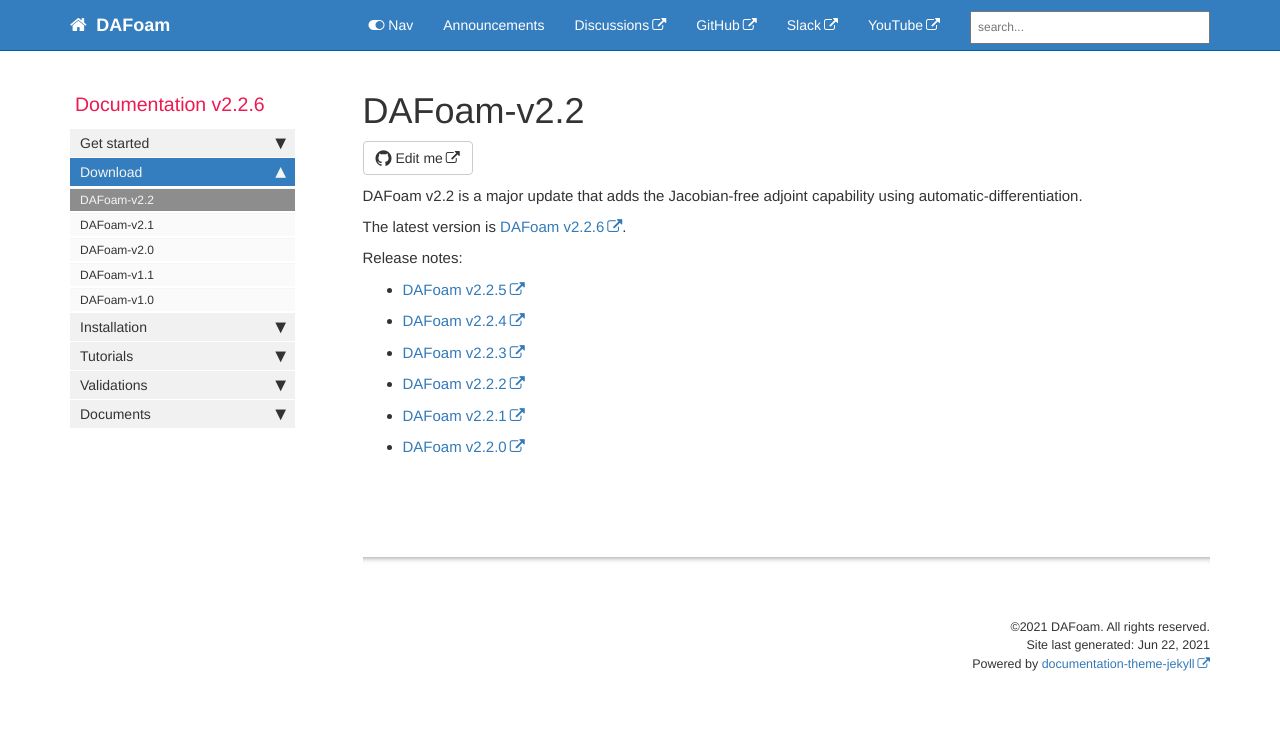
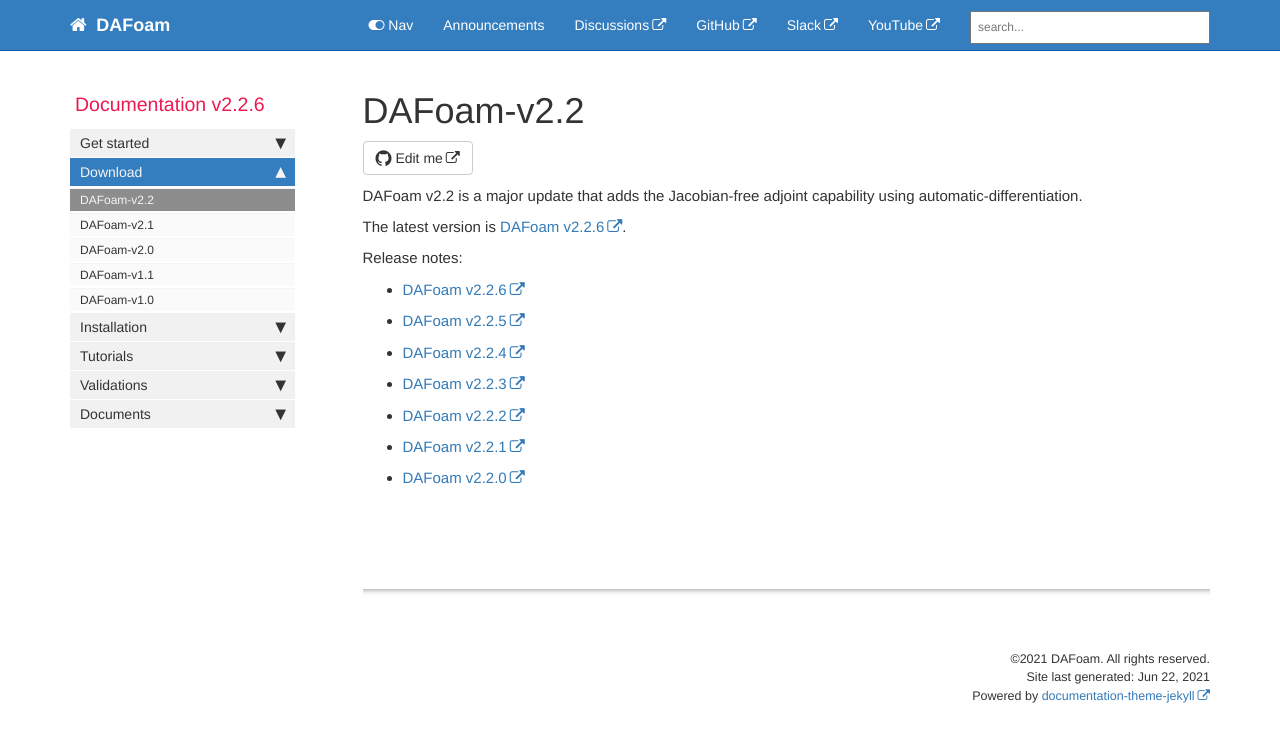
Before and after one commit to DAFoam/DAFoam.github.io, a Jekyll site: the page built from pages/mydoc/mydoc_download_v2.2.md, in a window 1280 px wide. Shown: the top 742 px of the page. Built offline with Jekyll 4.4.1, drawn with Linux system fonts in a browser that asks for light colours; comment, search, counter and statistics services are not loaded.

Commit message:
content update

```diff
--- a/pages/mydoc/mydoc_download_v2.2.md
+++ b/pages/mydoc/mydoc_download_v2.2.md
@@ -13,6 +13,8 @@ The latest version is [DAFoam {{ site.latest_version }}](https://github.com/mdol
 
 Release notes:
 
+- [DAFoam v2.2.6](https://github.com/mdolab/dafoam/releases/tag/v2.2.6)
+
 - [DAFoam v2.2.5](https://github.com/mdolab/dafoam/releases/tag/v2.2.5)
 
 - [DAFoam v2.2.4](https://github.com/mdolab/dafoam/releases/tag/v2.2.4)
```
